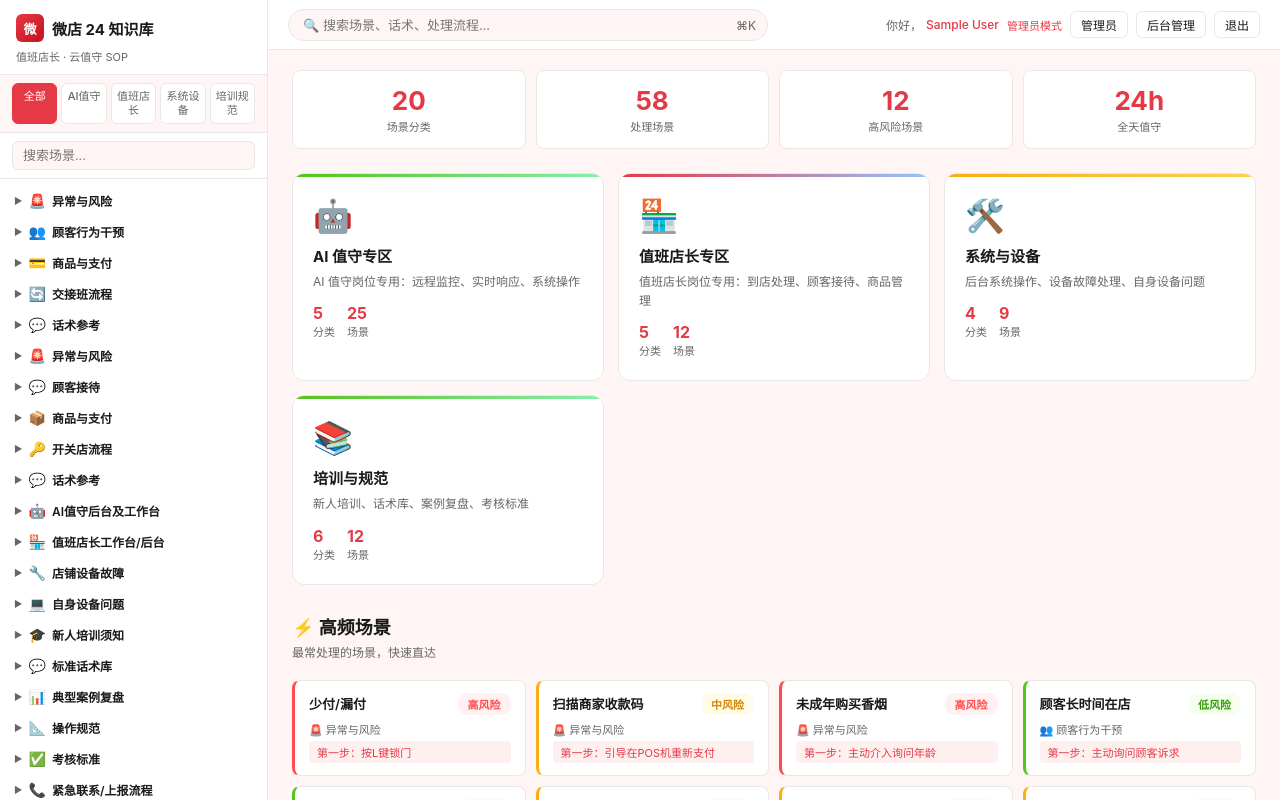
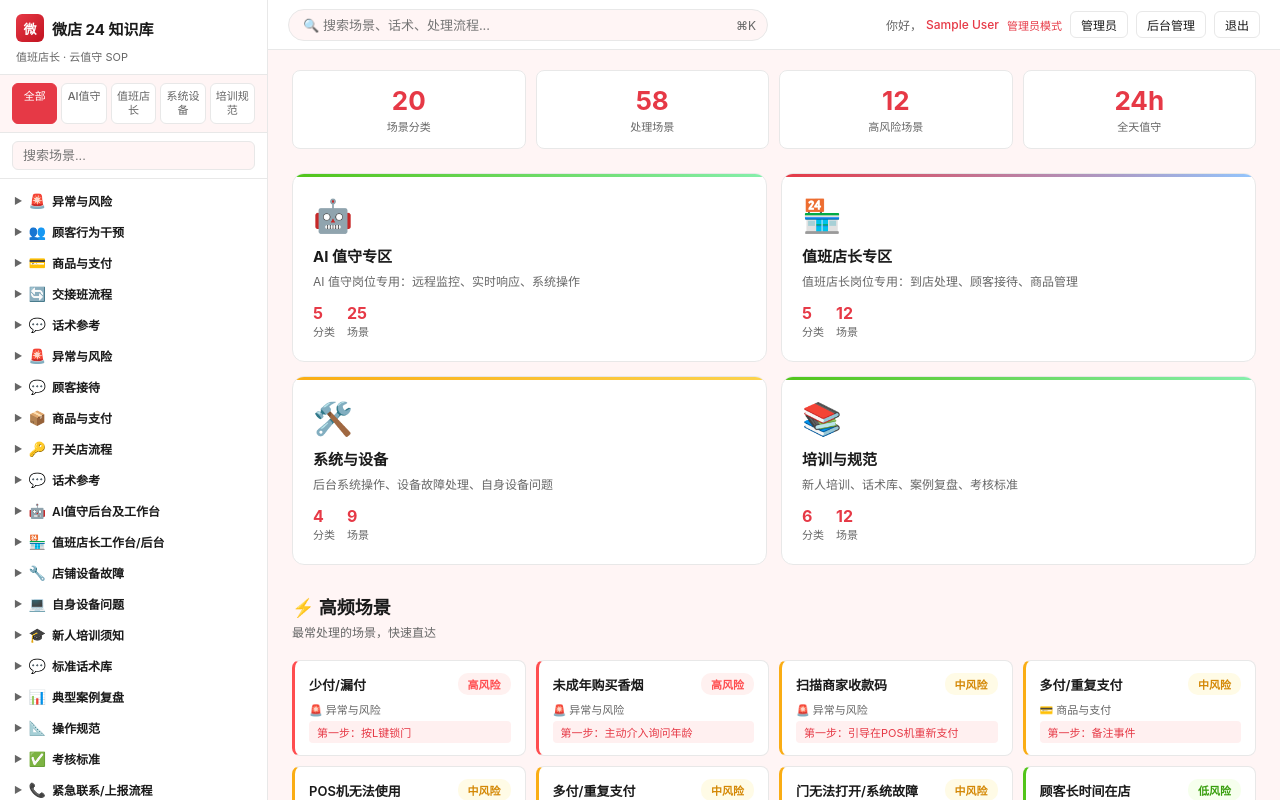
Before and after one commit to lulaoban-ing/weidian, a plain HTML site: page index.html in a window 1280 px wide. Drawn offline with Linux system fonts and the light colour scheme; sample sign-in values are in the browser's storage.

Commit message:
feat: sort high-freq by risk level, module grid 2-column layout
Co-Authored-By: Claude Sonnet 4.6 <noreply@anthropic.com>

```diff
--- a/app.js
+++ b/app.js
@@ -104,6 +104,7 @@ function showHome() {
     data.modules.forEach(mod => mod.categories.forEach(cat => cat.scenarios.forEach(s => {
       if (HIGH_FREQ_IDS.includes(s.id)) highFreqScens.push({cat, s});
     })));
+    highFreqScens.sort((a,b)=>({high:0,mid:1,low:2}[a.s.risk]-{high:0,mid:1,low:2}[b.s.risk]));
   }
   const highFreqHtml = highFreqScens.length ? `
     <div class="page-header" style="margin-top:8px"><h2>⚡ 高频场景</h2><p style="font-size:12px;color:var(--text-secondary)">最常处理的场景，快速直达</p></div>
--- a/index.html
+++ b/index.html
@@ -98,7 +98,7 @@ body{font-family:-apple-system,BlinkMacSystemFont,'PingFang SC','Microsoft YaHei
 .page-header p{color:var(--text-secondary);font-size:13px}
 
 /* ── Module Cards (Home) ──────────────────────── */
-.module-grid{display:grid;grid-template-columns:repeat(3,1fr);gap:14px;margin-bottom:28px}
+.module-grid{display:grid;grid-template-columns:repeat(2,1fr);gap:14px;margin-bottom:28px}
 .module-card{background:#fff;border-radius:12px;border:1.5px solid var(--border);padding:22px 20px;cursor:pointer;transition:.2s;position:relative;overflow:hidden}
 .module-card::before{content:'';position:absolute;top:0;left:0;right:0;height:3px}
 .module-card.mod-sop::before{background:linear-gradient(90deg,var(--primary),#93c5fd)}
```
